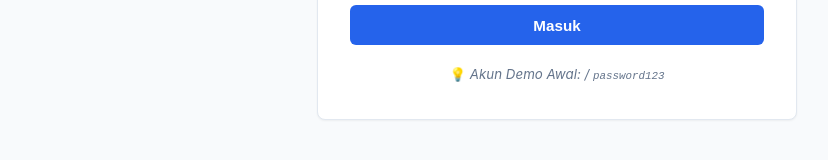
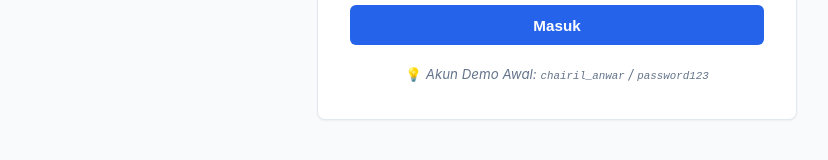
Before and after one commit to Kenzi-GIT/Puisi_Scalable, a plain HTML site: page index.html in a window 1280 px wide. Shown: the part 483-643 px from the top of the page, without its empty margins (83-911 px from the left). Drawn offline with Linux system fonts and the light colour scheme; no server answers.

Commit message:
chore: perbarui file index.html dan konfigurasi gitignore

```diff
--- a/index.html
+++ b/index.html
@@ -53,7 +53,7 @@
                     <button type="submit" class="btn btn-primary btn-block">Masuk</button>
 
                     <div class="dummy-hint">
-                        <small>💡 <em>Akun Demo Awal: <code></code> / <code>password123</code></em></small>
+                        <small>💡 <em>Akun Demo Awal: <code>chairil_anwar</code> / <code>password123</code></em></small>
                     </div>
                 </form>
 
```
Also changed, not shown: 1 other file.
